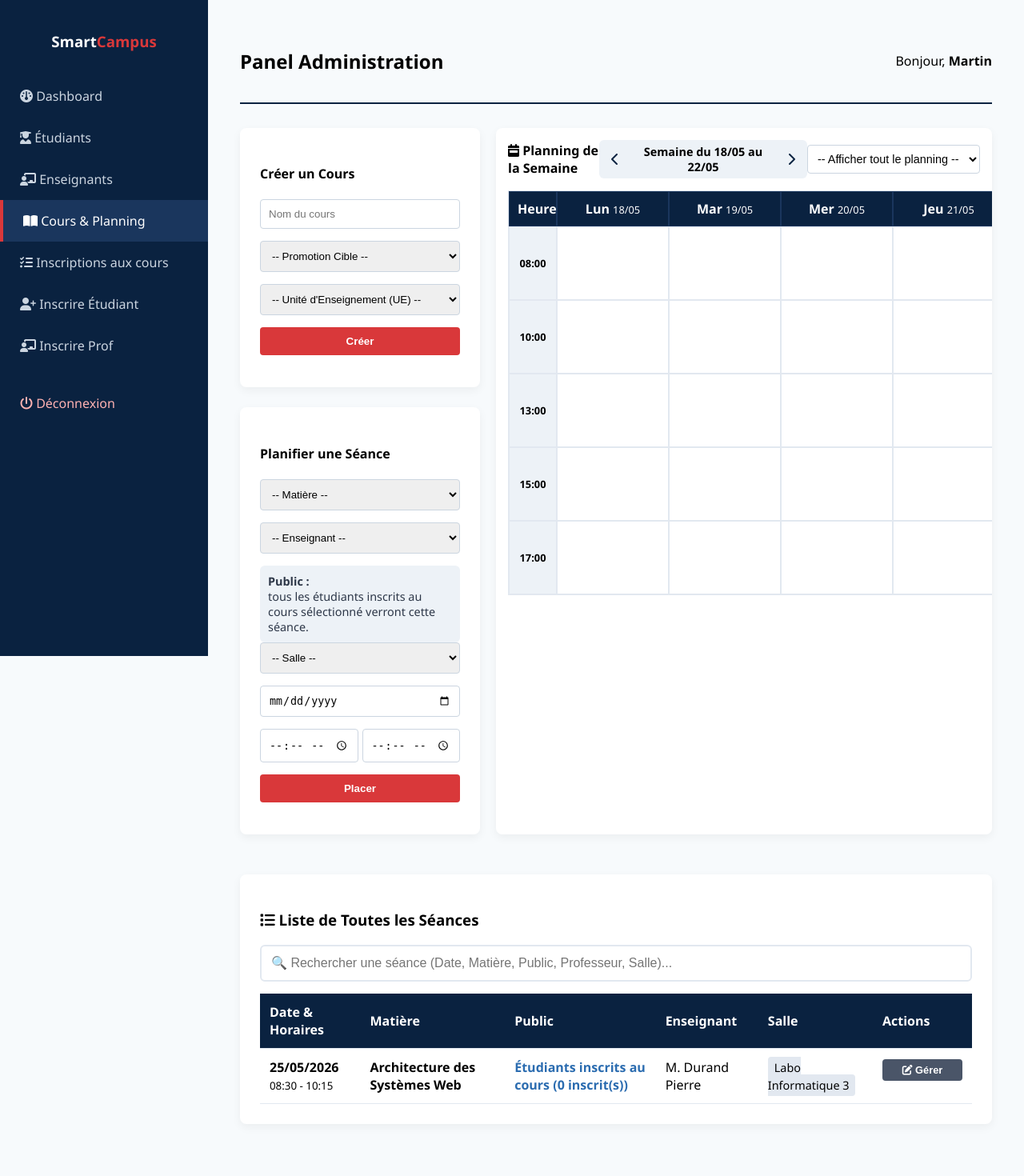
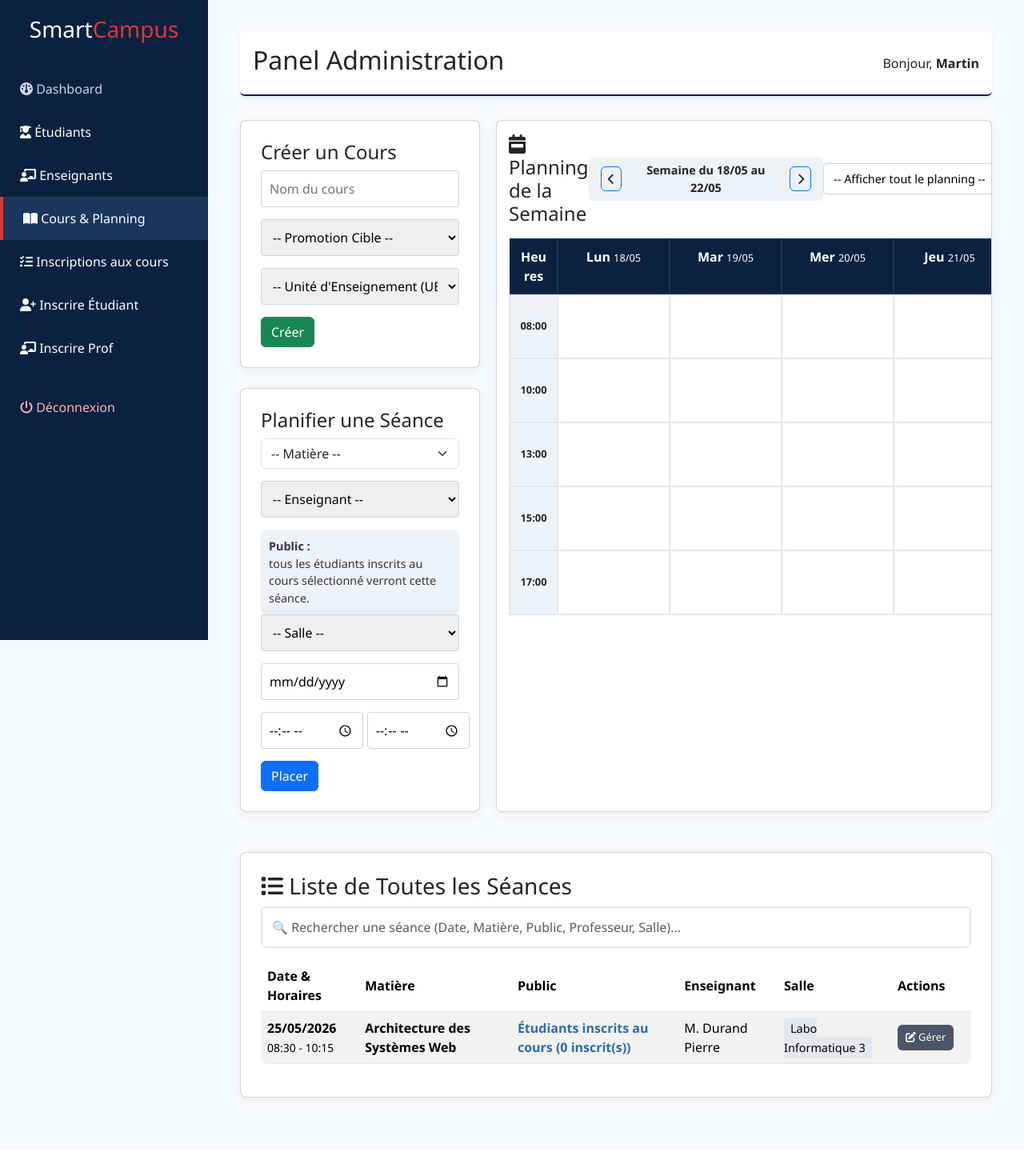
Before and after one commit to clemence0908/ton_projet, a PHP site: the page made by dashboard_admin.php in a window 1280 px wide. Shown: the whole page at 80% size. After the commit the page ends 1378 px from the top, so only its background shows below. Run offline with PHP 8.4, Linux system fonts and the light colour scheme; a user stored in the database is signed in; data comes from the database, SQL or seed files in the repository; data that the repository does not hold is empty.

Commit message:
Integrate Bootstrap for enhanced admin UI
Added Bootstrap CSS and JS for improved admin interface. Updated various elements to use Bootstrap classes for consistent styling.

```diff
--- a/dashboard_admin.php
+++ b/dashboard_admin.php
@@ -522,6 +522,7 @@ try {
     <meta charset="UTF-8">
     <title>SmartCampus - Admin</title>
     <link rel="stylesheet" href="https://cdnjs.cloudflare.com/ajax/libs/font-awesome/6.4.0/css/all.min.css">
+    <link href="https://cdn.jsdelivr.net/npm/bootstrap@5.3.3/dist/css/bootstrap.min.css" rel="stylesheet">
     <style>
         :root { --bleu-ecole: #0A2240; --rouge-ecole: #D9383A; --gris-fond: #F7FAFC; }
         body { font-family: 'Segoe UI', sans-serif; background: var(--gris-fond); margin: 0; display: flex; }
@@ -579,6 +580,17 @@ try {
         .badge { display: inline-block; padding: 2px 8px; border-radius: 12px; font-size: 0.75em; font-weight: bold; }
         .badge-present { background: #C6F6D5; color: #22543D; }
         .badge-absent { background: #FED7D7; color: #742A2A; }
+
+        /* Bootstrap ajouté pour améliorer l'interface admin sans supprimer l'ancien CSS */
+        .main-content .btn { width: auto; margin-bottom: 0; border-radius: 6px; }
+        .main-content .form-control, .main-content .form-select { margin-bottom: 15px; }
+        .main-content .table { background: white; border-radius: 8px; overflow: hidden; }
+        .main-content .table th { vertical-align: middle; }
+        .bootstrap-info-admin { border-left: 5px solid #0d6efd; }
+        .stat-bootstrap-card { min-height: 120px; display:flex; align-items:center; justify-content:center; }
+        .stat-bootstrap-card h3 { font-size: 2rem; margin: 0; }
+        .admin-section-title { display:flex; align-items:center; gap:8px; margin-bottom:18px; }
+
     </style>
 </head>
 <body>
@@ -598,7 +610,7 @@ try {
 </div>
 
 <div class="main-content">
-    <div class="header-panel">
+    <div class="header-panel bg-white rounded shadow-sm p-3">
         <h2>Panel Administration</h2>
         <span>Bonjour, <strong><?php echo htmlspecialchars($_SESSION['user_nom']); ?></strong></span>
     </div>
@@ -608,9 +620,9 @@ try {
     <!-- DASHBOARD -->
     <div id="tab-dashboard" class="tab-content" style="display: block;">
         <div class="grid-stats">
-            <div class="stat-box stat-std"><h3><?php echo $count_std; ?></h3><p>Étudiants</p></div>
-            <div class="stat-box stat-prf"><h3><?php echo $count_prf; ?></h3><p>Enseignants</p></div>
-            <div class="stat-box stat-crs"><h3><?php echo $count_crs; ?></h3><p>Cours</p></div>
+            <div class="stat-box stat-std stat-bootstrap-card shadow-sm"><div><h3><?php echo $count_std; ?></h3><p class="mb-0">Étudiants</p></div></div>
+            <div class="stat-box stat-prf stat-bootstrap-card shadow-sm"><div><h3><?php echo $count_prf; ?></h3><p class="mb-0">Enseignants</p></div></div>
+            <div class="stat-box stat-crs stat-bootstrap-card shadow-sm"><div><h3><?php echo $count_crs; ?></h3><p class="mb-0">Cours</p></div></div>
         </div>
         <div class="card">
             <h3>Bienvenue dans votre espace de gestion</h3>
@@ -624,8 +636,8 @@ try {
             <div style="display:flex; justify-content:space-between; align-items:center; margin-bottom:20px;">
                 <h3 style="margin:0;">Liste des Étudiants</h3>
                 <div class="search-container" style="margin:0; width:60%;">
-                    <input type="text" id="searchStudent" placeholder="🔍 Rechercher un nom ou prénom..." onkeyup="filterUsers('student')">
-                    <select id="filterPromo" onchange="filterUsers('student')">
+                    <input type="text" id="searchStudent" class="form-control" placeholder="🔍 Rechercher un nom ou prénom..." onkeyup="filterUsers('student')">
+                    <select id="filterPromo" class="form-select" onchange="filterUsers('student')">
                         <option value="">Toutes les promotions</option>
                         <?php foreach($list_promotions as $p): ?>
                             <option value="<?php echo htmlspecialchars($p['nom_promotion']); ?>"><?php echo htmlspecialchars($p['nom_promotion']); ?></option>
@@ -633,7 +645,7 @@ try {
                     </select>
                 </div>
             </div>
-            <table id="tableStudents">
+            <table id="tableStudents" class="table table-striped table-hover align-middle">
                 <thead><tr><th>Nom & Prénom</th><th>Promotion</th><th>Public</th><th>Actions</th></tr></thead>
                 <tbody>
                     <?php foreach($students as $s): ?>
@@ -642,11 +654,11 @@ try {
                         <td><?php echo $s['promo_nom']; ?></td>
                         <td><?php echo $s['groupe_nom'] ?? 'N/A'; ?></td>
                         <td>
-                            <button class="btn-view" onclick="viewUserProfile(<?php echo $s['id']; ?>)" title="Voir la fiche détaillée"><i class="fa-solid fa-file-invoice"></i> Fiche</button>
-                            <button class="btn-edit" onclick="openEditModal(<?php echo htmlspecialchars(json_encode($s)); ?>)"><i class="fa-solid fa-pen"></i></button>
+                            <button class="btn btn-primary btn-sm btn-view" onclick="viewUserProfile(<?php echo $s['id']; ?>)" title="Voir la fiche détaillée"><i class="fa-solid fa-file-invoice"></i> Fiche</button>
+                            <button class="btn btn-secondary btn-sm btn-edit" onclick="openEditModal(<?php echo htmlspecialchars(json_encode($s)); ?>)"><i class="fa-solid fa-pen"></i></button>
                             <form method="POST" style="display:inline;" onsubmit="return confirm('Supprimer ?');">
                                 <input type="hidden" name="user_id" value="<?php echo $s['id']; ?>">
-                                <button type="submit" name="supprimer_etudiant" class="btn-delete"><i class="fa-solid fa-trash"></i></button>
+                                <button type="submit" name="supprimer_etudiant" class="btn btn-danger btn-sm btn-delete"><i class="fa-solid fa-trash"></i></button>
                             </form>
                         </td>
                     </tr>
@@ -665,7 +677,7 @@ try {
                     <input type="text" id="searchTeacher" placeholder="🔍 Rechercher un nom..." onkeyup="filterUsers('teacher')">
                 </div>
             </div>
-            <table id="tableTeachers">
+            <table id="tableTeachers" class="table table-striped table-hover align-middle">
                 <thead><tr><th>Nom & Prénom</th><th>Email</th><th>Actions</th></tr></thead>
                 <tbody>
                     <?php foreach($teachers_list as $t): ?>
@@ -673,11 +685,11 @@ try {
                         <td><strong><?php echo htmlspecialchars($t['nom'].' '.$t['prenom']); ?></strong></td>
                         <td><?php echo $t['email']; ?></td>
                         <td>
-                            <button class="btn-view" onclick="viewUserProfile(<?php echo $t['id']; ?>)" title="Voir la fiche détaillée"><i class="fa-solid fa-file-invoice"></i> Fiche</button>
-                            <button class="btn-edit" onclick="openEditTeacherModal(<?php echo htmlspecialchars(json_encode($t)); ?>)"><i class="fa-solid fa-pen"></i></button>
+                            <button class="btn btn-primary btn-sm btn-view" onclick="viewUserProfile(<?php echo $t['id']; ?>)" title="Voir la fiche détaillée"><i class="fa-solid fa-file-invoice"></i> Fiche</button>
+                            <button class="btn btn-secondary btn-sm btn-edit" onclick="openEditTeacherModal(<?php echo htmlspecialchars(json_encode($t)); ?>)"><i class="fa-solid fa-pen"></i></button>
                             <form method="POST" style="display:inline;" onsubmit="return confirm('Supprimer ?');">
                                 <input type="hidden" name="user_id" value="<?php echo $t['id']; ?>">
-                                <button type="submit" name="supprimer_enseignant" class="btn-delete"><i class="fa-solid fa-trash"></i></button>
+                                <button type="submit" name="supprimer_enseignant" class="btn btn-danger btn-sm btn-delete"><i class="fa-solid fa-trash"></i></button>
                             </form>
                         </td>
                     </tr>
@@ -707,13 +719,13 @@ try {
                                 <option value="<?php echo $ue['id']; ?>"><?php echo htmlspecialchars($ue['nom_ue']); ?></option>
                             <?php endforeach; ?>
                         </select>
-                        <button type="submit" name="creer_cours">Créer</button>
+                        <button type="submit" name="creer_cours" class="btn btn-success">Créer</button>
                     </form>
                 </div>
                 <div class="card">
                     <h4>Planifier une Séance</h4>
                     <form method="POST">
-                        <select name="cours_id" required>
+                        <select name="cours_id" class="form-select" required>
                             <option value="">-- Matière --</option>
                             <?php foreach($list_cours as $c): ?><option value="<?php echo $c['id']; ?>"><?php echo htmlspecialchars($c['nom_cours']); ?></option><?php endforeach; ?>
                         </select>
@@ -734,7 +746,7 @@ try {
                             <input type="time" name="heure_debut" required>
                             <input type="time" name="heure_fin" required>
                         </div>
-                        <button type="submit" name="planifier_session">Placer</button>
+                        <button type="submit" name="planifier_session" class="btn btn-primary">Placer</button>
                     </form>
                 </div>
             </div>
@@ -744,11 +756,11 @@ try {
 
                     <!-- NAVIGATION SEMAINES -->
                     <div style="display:flex; align-items:center; gap:15px; background:#EDF2F7; padding:5px 15px; border-radius:6px;">
-                        <a href="?week=<?php echo $week_offset - 1; ?>" class="btn-nav-week" title="Semaine précédente" style="color:var(--bleu-ecole); text-decoration:none;"><i class="fa-solid fa-chevron-left"></i></a>
+                        <a href="?week=<?php echo $week_offset - 1; ?>" class="btn btn-outline-primary btn-sm btn-nav-week" title="Semaine précédente" style="color:var(--bleu-ecole); text-decoration:none;"><i class="fa-solid fa-chevron-left"></i></a>
                         <span style="font-weight:bold; font-size:0.9em; min-width:180px; text-align:center;">
                             Semaine du <?php echo $monday->format('d/m'); ?> au <?php echo (clone $monday)->modify('+4 days')->format('d/m'); ?>
                         </span>
-                        <a href="?week=<?php echo $week_offset + 1; ?>" class="btn-nav-week" title="Semaine suivante" style="color:var(--bleu-ecole); text-decoration:none;"><i class="fa-solid fa-chevron-right"></i></a>
+                        <a href="?week=<?php echo $week_offset + 1; ?>" class="btn btn-outline-primary btn-sm btn-nav-week" title="Semaine suivante" style="color:var(--bleu-ecole); text-decoration:none;"><i class="fa-solid fa-chevron-right"></i></a>
                     </div>
 
                     <?php
@@ -824,8 +836,8 @@ try {
 
         <div class="card" style="margin-top: 25px;">
             <h3><i class="fa-solid fa-list"></i> Liste de Toutes les Séances</h3>
-            <input type="text" id="searchSessionInput" placeholder="🔍 Rechercher une séance (Date, Matière, Public, Professeur, Salle)..." onkeyup="filterSessions()" style="padding: 12px; width: 100%; box-sizing: border-box; font-size: 1em; border: 2px solid #E2E8F0; border-radius: 6px; margin-bottom: 15px;">
-            <table id="sessionsTable">
+            <input type="text" id="searchSessionInput" class="form-control" placeholder="🔍 Rechercher une séance (Date, Matière, Public, Professeur, Salle)..." onkeyup="filterSessions()" style="padding: 12px; width: 100%; box-sizing: border-box; font-size: 1em; border: 2px solid #E2E8F0; border-radius: 6px; margin-bottom: 15px;">
+            <table id="sessionsTable" class="table table-striped table-hover align-middle">
                 <thead>
                     <tr><th>Date & Horaires</th><th>Matière</th><th>Public</th><th>Enseignant</th><th>Salle</th><th>Actions</th></tr>
                 </thead>
@@ -841,7 +853,7 @@ try {
                         <td>M. <?php echo htmlspecialchars($sess['prof_nom'].' '.$sess['prof_prenom']); ?></td>
                         <td><span style="background:#E2E8F0; padding:4px 8px; border-radius:4px; font-size: 0.9em;"><?php echo htmlspecialchars($sess['nom_salle']); ?></span></td>
                         <td style="width: 100px;">
-                            <button class="btn-edit"
+                            <button class="btn btn-secondary btn-sm btn-edit"
                                     data-json="<?php echo htmlspecialchars(json_encode($sess), ENT_QUOTES, 'UTF-8'); ?>"
                                     onclick="openEditSessionModal(JSON.parse(this.getAttribute('data-json')))">
                                 <i class="fa-solid fa-pen-to-square"></i> Gérer
@@ -861,7 +873,7 @@ try {
             <form method="POST" style="display:grid; grid-template-columns: 1fr 1fr auto; gap:15px; align-items:end;">
                 <div>
                     <label>Étudiant</label>
-                    <select name="etudiant_id" required>
+                    <select name="etudiant_id" class="form-select" required>
                         <option value="">-- Sélectionner un étudiant --</option>
                         <?php foreach($students as $s): ?>
                             <option value="<?php echo intval($s['id']); ?>">
@@ -873,7 +885,7 @@ try {
 
                 <div>
                     <label>Cours</label>
-                    <select name="cours_id" required>
+                    <select name="cours_id" class="form-select" required>
                         <option value="">-- Sélectionner un cours --</option>
                         <?php foreach($list_cours_inscription as $c): ?>
                             <option value="<?php echo intval($c['id']); ?>">
@@ -884,14 +896,14 @@ try {
                 </div>
 
                 <div>
-                    <button type="submit" name="inscrire_etudiant_cours" value="1" style="margin-bottom:15px;">Inscrire</button>
+                    <button type="submit" name="inscrire_etudiant_cours" value="1" class="btn btn-success" style="margin-bottom:15px;">Inscrire</button>
                 </div>
             </form>
         </div>
 
         <div class="card">
             <h3>Liste des inscriptions aux cours</h3>
-            <table>
+            <table class="table table-striped table-hover align-middle">
                 <thead>
                     <tr>
                         <th>Étudiant</th>
@@ -918,7 +930,7 @@ try {
                                     <form method="POST" style="display:inline;" onsubmit="return confirm('Supprimer cette inscription au cours ?');">
                                         <input type="hidden" name="etudiant_id" value="<?php echo $ins['etudiant_id']; ?>">
                                         <input type="hidden" name="cours_id" value="<?php echo $ins['cours_id']; ?>">
-                                        <button type="submit" name="supprimer_inscription_cours" class="btn-delete"><i class="fa-solid fa-trash"></i> Supprimer</button>
+                                        <button type="submit" name="supprimer_inscription_cours" class="btn btn-danger btn-sm btn-delete"><i class="fa-solid fa-trash"></i> Supprimer</button>
                                     </form>
                                 </td>
                             </tr>
@@ -934,10 +946,10 @@ try {
         <div class="card" style="max-width: 500px; margin: auto;">
             <h3>Inscrire un Étudiant</h3>
             <form method="POST">
-                <input type="text" name="nom" required placeholder="Nom">
-                <input type="text" name="prenom" required placeholder="Prénom">
-                <input type="email" name="email" required placeholder="Email">
-                <input type="password" name="password" required value="Etudiant2026!">
+                <input type="text" name="nom" class="form-control" required placeholder="Nom">
+                <input type="text" name="prenom" class="form-control" required placeholder="Prénom">
+                <input type="email" name="email" class="form-control" required placeholder="Email">
+                <input type="password" name="password" class="form-control" required value="Etudiant2026!">
                 <select name="promotion_id" required>
                     <option value="">-- Promotion --</option>
                     <?php foreach($list_promotions as $promo): ?><option value="<?php echo $promo['id']; ?>"><?php echo $promo['nom_promotion']; ?></option><?php endforeach; ?>
@@ -954,7 +966,7 @@ try {
                 <select name="statut_parcours" required>
                     <option value="initial">Initial</option><option value="alternant">Alternant</option>
                 </select>
-                <button type="submit" name="inscrire_etudiant">Valider</button>
+                <button type="submit" name="inscrire_etudiant" class="btn btn-success">Valider</button>
             </form>
         </div>
     </div>
@@ -964,11 +976,11 @@ try {
         <div class="card" style="max-width: 500px; margin: auto;">
             <h3>Inscrire un Enseignant</h3>
             <form method="POST">
-                <input type="text" name="nom" required placeholder="Nom">
-                <input type="text" name="prenom" required placeholder="Prénom">
-                <input type="email" name="email" required placeholder="Email">
-                <input type="password" name="password" required value="Enseignant2026!">
-                <button type="submit" name="inscrire_enseignant">Valider</button>
+                <input type="text" name="nom" class="form-control" required placeholder="Nom">
+                <input type="text" name="prenom" class="form-control" required placeholder="Prénom">
+                <input type="email" name="email" class="form-control" required placeholder="Email">
+                <input type="password" name="password" class="form-control" required value="Enseignant2026!">
+                <button type="submit" name="inscrire_enseignant" class="btn btn-success">Valider</button>
             </form>
         </div>
     </div>
@@ -998,7 +1010,7 @@ try {
             <select name="statut_parcours" id="edit_statut_parcours" required>
                 <option value="initial">Initial</option><option value="alternant">Alternant</option>
             </select>
-            <button type="submit" name="modifier_etudiant">Enregistrer</button>
+            <button type="submit" name="modifier_etudiant" class="btn btn-primary">Enregistrer</button>
         </form>
     </div>
 </div>
@@ -1012,7 +1024,7 @@ try {
             <input type="text" name="nom" id="edit_prof_nom" required>
             <input type="text" name="prenom" id="edit_prof_prenom" required>
             <input type="email" name="email" id="edit_prof_email" required>
-            <button type="submit" name="modifier_enseignant">Enregistrer</button>
+            <button type="submit" name="modifier_enseignant" class="btn btn-primary">Enregistrer</button>
         </form>
     </div>
 </div>
@@ -1051,7 +1063,7 @@ try {
 
             <div style="display:flex; justify-content:space-between; margin-top:15px;">
                 <button type="submit" name="modifier_session" style="width:48%;">Mettre à jour</button>
-                <button type="submit" name="supprimer_session" class="btn-delete" style="width:48%; margin:0;" onclick="return confirm('Supprimer cette séance ?');" formnovalidate>Supprimer</button>
+                <button type="submit" name="supprimer_session" class="btn btn-danger btn-sm btn-delete" style="width:48%; margin:0;" onclick="return confirm('Supprimer cette séance ?');" formnovalidate>Supprimer</button>
             </div>
         </form>
     </div>
@@ -1290,5 +1302,23 @@ try {
         if (e.target.className === 'modal') { closeEditModal(); closeEditTeacherModal(); closeEditSessionModal(); }
     }
 </script>
+
+
+<!-- jQuery : petites interactions visuelles sans changer les fonctionnalités -->
+<script src="https://code.jquery.com/jquery-3.7.1.min.js"></script>
+<script>
+$(document).ready(function() {
+    // Les messages de succès peuvent disparaître automatiquement après quelques secondes.
+    $('.alert.success, .alert-success').delay(3500).fadeOut(600);
+
+    // Petit effet visuel sur les lignes de tableaux.
+    $('table tbody tr').hover(
+        function() { $(this).addClass('table-active'); },
+        function() { $(this).removeClass('table-active'); }
+    );
+});
+</script>
+
+    <script src="https://cdn.jsdelivr.net/npm/bootstrap@5.3.3/dist/js/bootstrap.bundle.min.js"></script>
 </body>
 </html>
```
